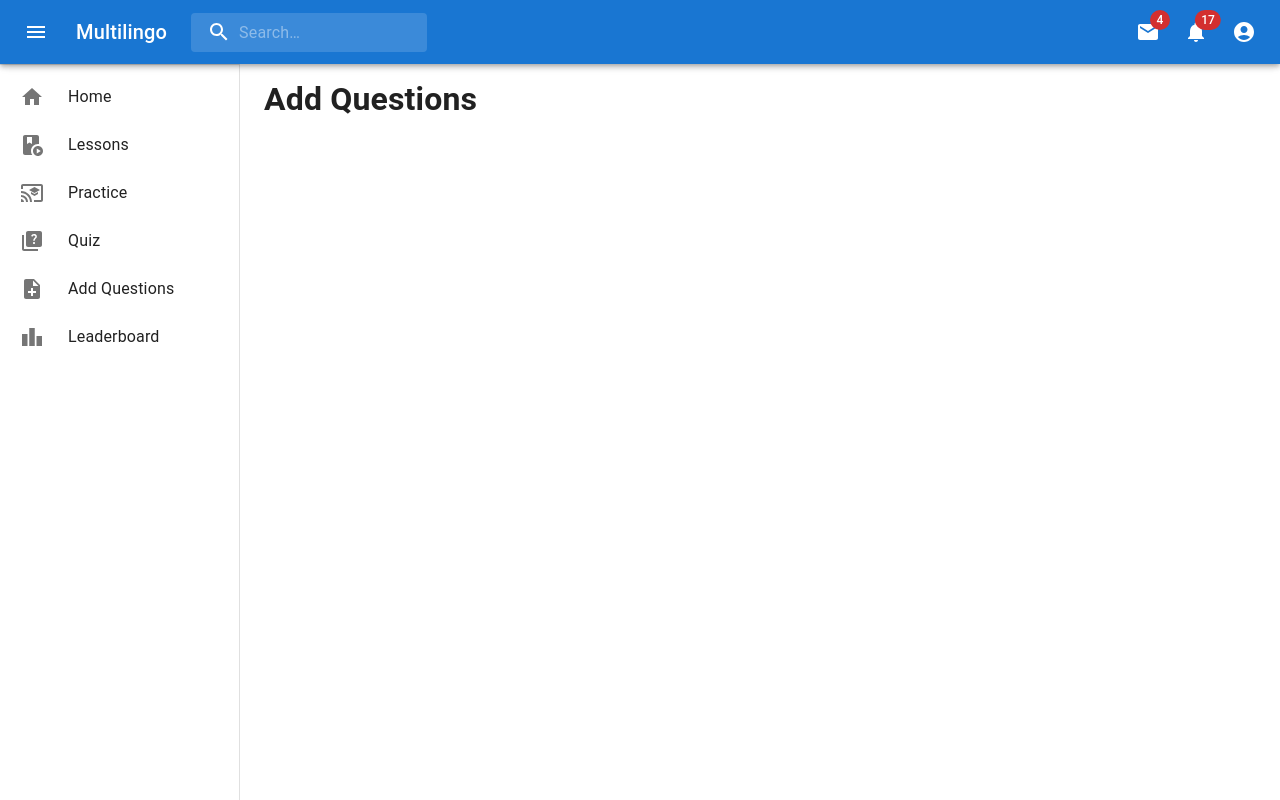
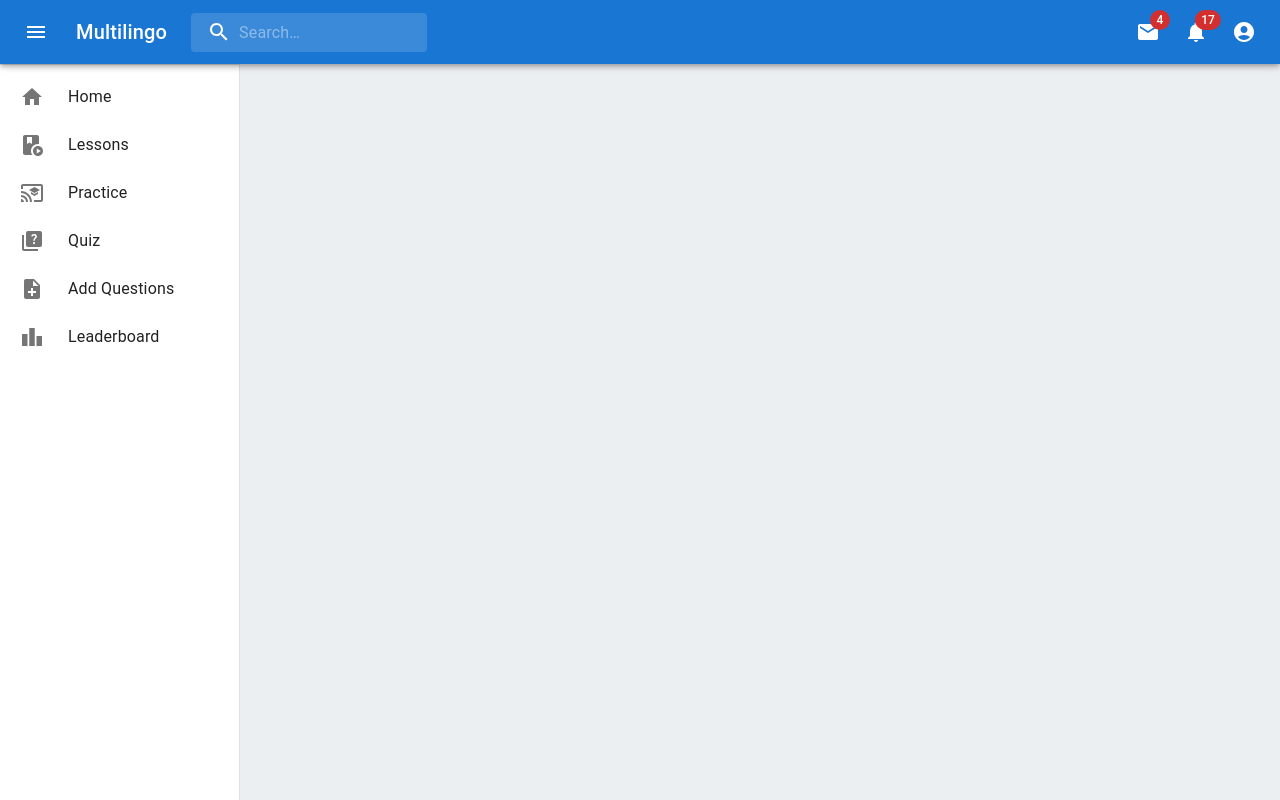
Before and after one commit to sristhilamichhane/multilingo, a React (Vite) app in the folder frontend/: page /admin in a window 1280 px wide. Built offline with nearby package versions, Linux system fonts and the light colour scheme; what react-swipeable-views-utils would draw is missing.

Commit message:
feat: :sparkles: base of add question for admin

```diff
--- a/frontend/src/Pages/AddQuestion.jsx
+++ b/frontend/src/Pages/AddQuestion.jsx
@@ -1,18 +1,28 @@
 import Navbar from "../components/Navbar";
-import { Box } from "@mui/material";
+import { Box, styled } from "@mui/material";
 import Sidebar from "../components/Sidebar";
+
+const MainContent = styled(Box)(({ theme }) => ({
+  flexGrow: 1,
+  padding: theme.spacing(3),
+  [theme.breakpoints.down("sm")]: {
+    padding: theme.spacing(2),
+  },
+}));
 
 const AddQuestion = () => {
   return (
     <>
-      <Navbar />
-      <Box height={30} />
-      <Box sx={{ display: "flex" }}>
-        <Sidebar />
-        <Box component="main" sx={{ flexGrow: 1, p: 3 }}>
-          <h1>Add Questions</h1>
+      <div className="bgColor">
+        <Navbar />
+        <Box height={30} />
+        <Box sx={{ display: "flex" }}>
+          <Sidebar />
+          <MainContent>
+            <Box component="main" sx={{ flexGrow: 1, p: 3 }}></Box>
+          </MainContent>
         </Box>
-      </Box>
+      </div>
     </>
   );
 };
```
